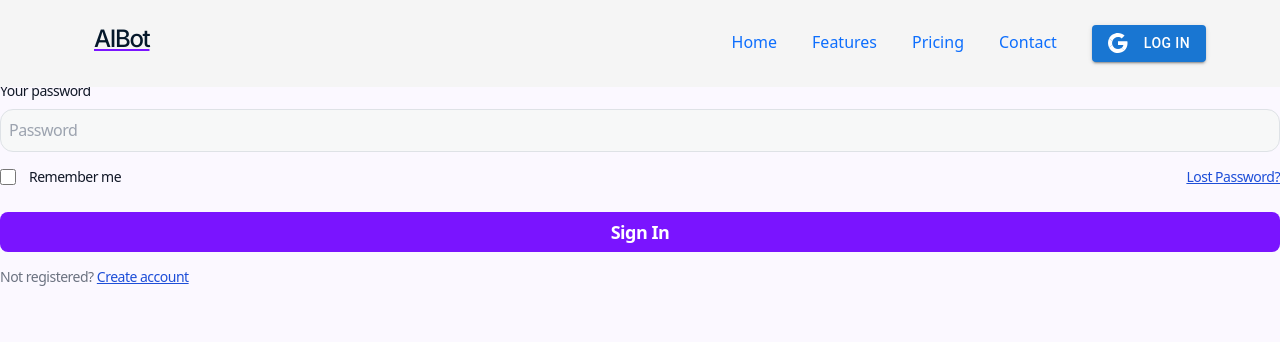
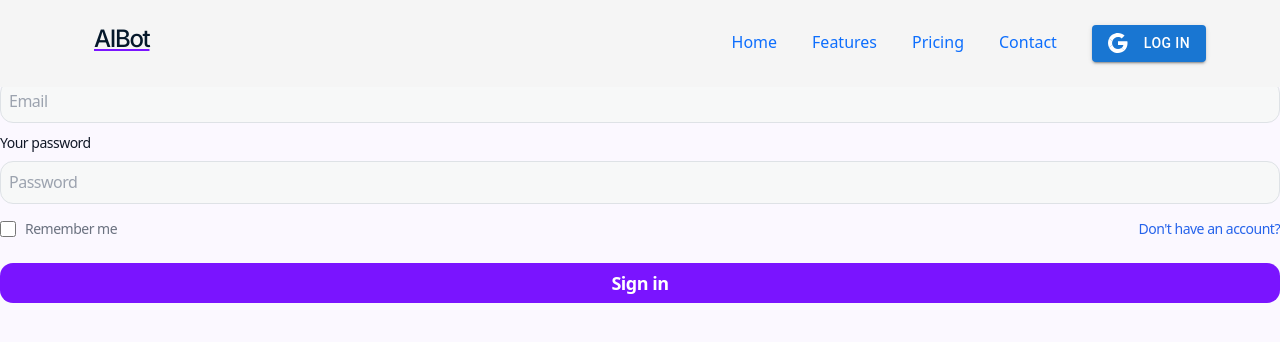
Before and after one commit to soubhagya23/excelbot-chatgpt, a React (Create React App) app: page /email in a window 1280 px wide. Shown: the top 342 px of the page. Built offline with nearby package versions, Linux system fonts and the light colour scheme; no server answers.

Commit message:
Create Account Added

```diff
--- a/src/Components/Homepage/smHeader.jsx
+++ b/src/Components/Homepage/smHeader.jsx
@@ -172,9 +172,7 @@ const SmHeader = () => {
                   className="px-6 py-6 lg:px-8"
                   style={{ backgroundColor: "#1a1a1a", borderRadius:20 }}
                 >
-                  <h3 className="mb-4 text-xl font-medium text-gray-900 dark:text-white">
-                    Sign in to our platform
-                  </h3>
+
                   <EmailSignUp />
 
                   <button
--- a/src/Components/Login/EmailSignUp.js
+++ b/src/Components/Login/EmailSignUp.js
@@ -1,29 +1,44 @@
 import React, { useState } from "react";
 import { useAuth } from "../../fireBase/authContext";
 import { useNavigate } from "react-router-dom";
+import EmailSignUp from "./EmailSignUp";
 
-const EmailSignUp = () => {
+const EmailSignIn = () => {
   const [email, setEmail] = useState("");
   const [password, setPassword] = useState("");
   const [error, setError] = useState(null);
-  const { signUpWithEmail } = useAuth();
+  const { signInWithEmail } = useAuth();
   const navigate = useNavigate();
+  const [showSignUp, setShowSignUp] = useState(false);
 
   const handleSubmit = async (e) => {
     e.preventDefault();
     try {
-      await signUpWithEmail(email, password);
+      await signInWithEmail(email, password);
       navigate("/dashboard");
     } catch (error) {
-      if (error.message === "The password is invalid or the user does not have a password.") {
+      if (
+        error.message ===
+        "The password is invalid or the user does not have a password."
+      ) {
         setError("The password is incorrect.");
       } else {
         setError(error.message);
       }
     }
   };
+
+  const toggleSignUp = () => {
+    setShowSignUp(!showSignUp);
+  };
+
   return (
     <>
+      {showSignUp ? (
+        <>
+          <h3 className="mb-4 text-xl font-medium text-gray-900 dark:text-white">
+            Create a new account
+          </h3>
           <form onSubmit={handleSubmit}>
             <label
               htmlFor="email"
@@ -53,7 +68,10 @@ const EmailSignUp = () => {
               style={{ borderRadius: "13px" }}
               className="bg-gray-50 border border-gray-300 text-gray-900 text-sm rounded-lg focus:ring-blue-500 focus:border-blue-500 block w-full p-2 dark:bg-gray-600 dark:border-gray-500 dark:placeholder-gray-400 dark:text-white"
             />
-        <div className="flex justify-between" style={{ marginTop: 15 }}>
+            <div
+              className="flex justify-between items-center"
+              style={{ marginTop: 15 }}
+            >
               <div className="flex items-start">
                 <div className="flex items-center h-5">
                   <input
@@ -63,44 +81,101 @@ const EmailSignUp = () => {
                     className="w-4 h-4 border border-gray-300 rounded bg-gray-50 focus:ring-3 focus:ring-blue-300 dark:bg-gray-600 dark:border-gray-500 dark:focus:ring-blue-600 dark:ring-offset-gray-800 dark:focus:ring-offset-gray-800"
                   />
                 </div>
-            <label
-              htmlFor="remember"
-              className="ml-2 text-sm font-medium text-gray-900 dark:text-gray-300"
-            >
-              Remember me
-            </label>
-          </div>
-          <a
-            href="#"
-            className="text-sm text-blue-700 hover:underline dark:text-blue-500"
-          >
-            Lost Password?
-          </a>
+
+                <span className="text-sm text-gray-500 ml-1">Remember me</span>
               </div>
               <button
-          style={{ marginTop: 15 }}
+                className="text-sm font-medium text-blue-600 hover:text-blue-500 dark:hover:text-blue-400"
+                type="button"
+                onClick={toggleSignUp}
+              >
+                Already have an account?
+              </button>
+            </div>
+            <div className="mt-6">
+              <button
                 type="submit"
-          className="w-full text-white bg-blue-700 hover:bg-blue-800 focus:ring-4 focus:outline-none focus:ring-blue-300 font-medium rounded-lg text-sm px-5 py-2 text-center dark:bg-blue-600 dark:hover:bg-blue-700 dark:focus:ring-blue-800"
+                style={{ borderRadius: "13px" }}
+                className="w-full px-4 py-2 text-sm font-medium text-white bg-blue-600 rounded-lg hover:bg-blue-500 focus:outline-none focus:ring-2 focus:ring-blue-500 focus:ring-offset-2 dark:bg-blue-500 dark:focus:ring-offset-gray-800"
               >
-          Sign In
+                Sign Up
               </button>
-        {error && <p>{error}</p>}
+            </div>
+            {error && <p className="mt-4 text-red-500 text-center">{error}</p>}
           </form>
-
+        </>
+      ) : (
+        <>
+          <h3 className="mb-4 text-xl font-medium text-gray-900 dark:text-white">
+            Sign In to our platform
+          </h3>
+          <form onSubmit={handleSubmit}>
+            <label
+              htmlFor="email"
+              className="block mb-2 text-sm font-medium text-gray-900 dark:text-white"
+            >
+              Your email
+            </label>
+            <input
+              type="email"
+              placeholder="Email"
+              value={email}
+              onChange={(e) => setEmail(e.target.value)}
+              style={{ borderRadius: "13px" }}
+              className="bg-gray-50 border border-gray-300 text-gray-900 text-sm rounded-lg focus:ring-blue-500 focus:border-blue-500 block w-full p-2 dark:bg-gray-600 dark:border-gray-500 dark:placeholder-gray-400 dark:text-white"
+            />
+            <label
+              htmlFor="password"
+              className="block mb-2 text-sm font-medium text-gray-900 dark:text-white"
+            >
+              Your password
+            </label>
+            <input
+              type="password"
+              placeholder="Password"
+              value={password}
+              onChange={(e) => setPassword(e.target.value)}
+              style={{ borderRadius: "13px" }}
+              className="bg-gray-50 border border-gray-300 text-gray-900 text-sm rounded-lg focus:ring-blue-500 focus:border-blue-500 block w-full p-2 dark:bg-gray-600 dark:border-gray-500 dark:placeholder-gray-400 dark:text-white"
+            />
             <div
-        className="text-sm font-medium text-gray-500 dark:text-gray-300"
+              className="flex justify-between items-center"
               style={{ marginTop: 15 }}
             >
-        Not registered?{" "}
-        <a
-          href="#"
-          className="text-blue-700 hover:underline dark:text-blue-500"
+              <div className="flex items-start">
+                <div className="flex items-center h-5">
+                  <input
+                    id="remember"
+                    type="checkbox"
+                    defaultValue
+                    className="w-4 h-4 border border-gray-300 rounded bg-gray-50 focus:ring-3 focus:ring-blue-300 dark:bg-gray-600 dark:border-gray-500 dark:focus:ring-blue-600 dark:ring-offset-gray-800 dark:focus:ring-offset-gray-800"
+                  />
+                </div>
+
+                <span className="text-sm text-gray-500 ml-1">Remember me</span>
+              </div>
+              <button
+                className="text-sm font-medium text-blue-600 hover:text-blue-500 dark:hover:text-blue-400"
+                type="button"
+                onClick={toggleSignUp}
               >
-          Create account
-        </a>
+                Don't have an account?
+              </button>
             </div>
+            <div className="mt-6">
+              <button
+                type="submit"
+                style={{ borderRadius: "13px" }}
+                className="w-full px-4 py-2 text-sm font-medium text-white bg-blue-600 rounded-lg hover:bg-blue-500 focus:outline-none focus:ring-2 focus:ring-blue-500 focus:ring-offset-2 dark:bg-blue-500 dark:focus:ring-offset-gray-800"
+              >
+                Sign in
+              </button>
+            </div>
+            {error && <p className="mt-4 text-red-500 text-center">{error}</p>}
+          </form>
+        </>
+      )}
     </>
   );
 };
-
-export default EmailSignUp;
+export default EmailSignIn;
```
Lines whose indentation alone changed are shown as unchanged.
